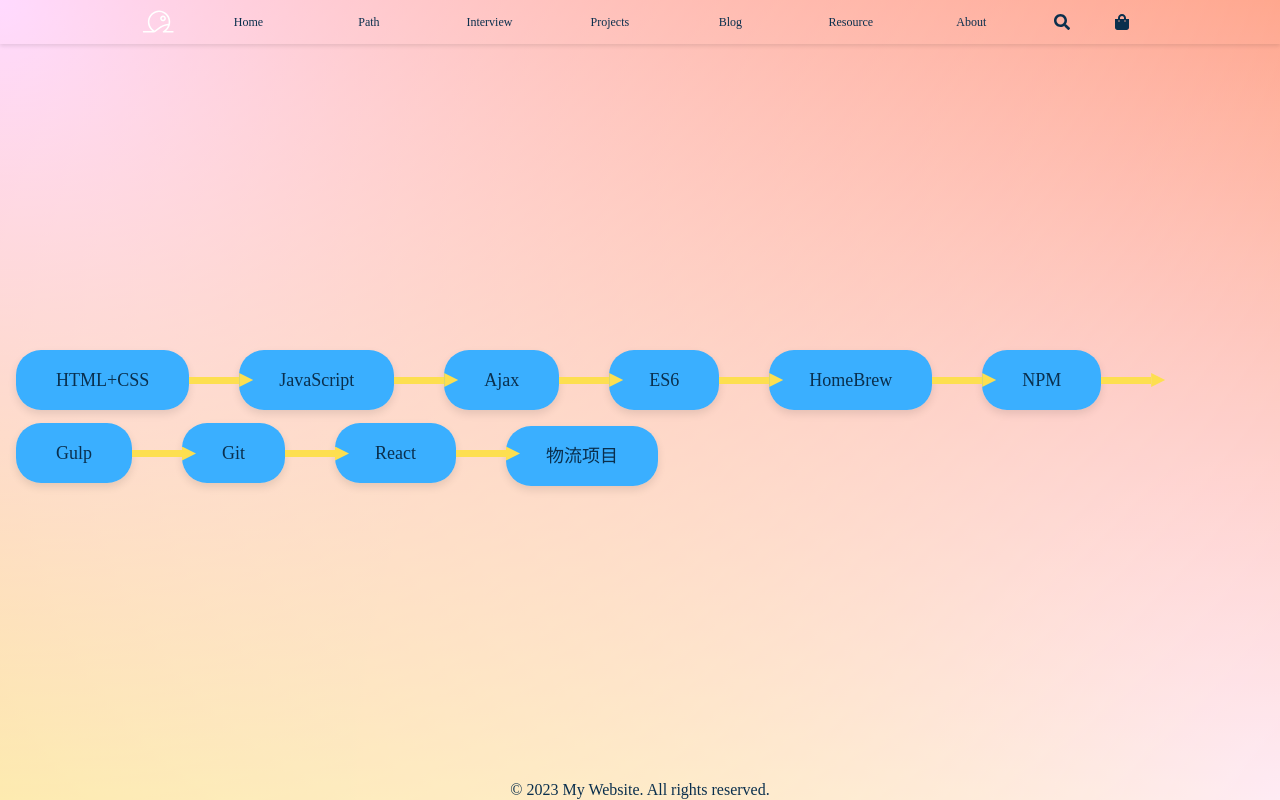
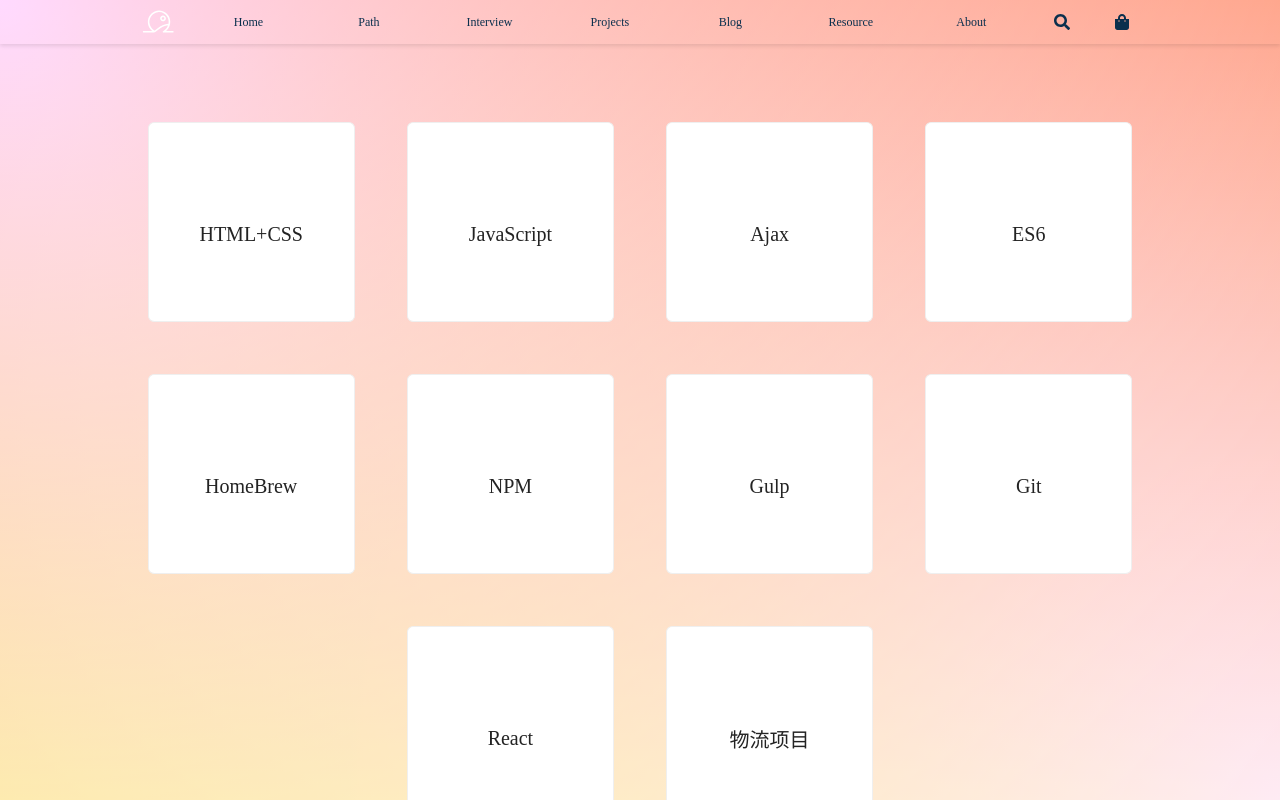
Before and after one commit to Gan-Xing/NextTS, a Next.js app: page /path in a window 1280 px wide. Built offline with nearby package versions, Linux system fonts and the light colour scheme.

Commit message:
修改学习路径布局与样式

```diff
--- a/src/components/StudyProgress/index.tsx
+++ b/src/components/StudyProgress/index.tsx
@@ -2,7 +2,7 @@ import styles from '@/styles/StudyProgress.module.css';
 import { useState } from 'react';
 import { StudyProgressProps } from '@/types';
 
-const StudyProgress: React.FC<StudyProgressProps> = ({ commits }) => {
+const StudyProgress: React.FC<StudyProgressProps> = ({ slug, commits }) => {
 	const [searchTerm, setSearchTerm] = useState('');
 
 	const filteredCommits = commits?.filter((commit) =>
@@ -11,7 +11,7 @@ const StudyProgress: React.FC<StudyProgressProps> = ({ commits }) => {
 
 	return (
 		<div className={styles.studyProgressContainer}>
-			<h2 className={styles.title}>学习进度</h2>
+			<h2 className={styles.title}>学习进度--{slug}</h2>
 			<input
 				type='text'
 				placeholder='搜索提交记录...'
--- a/src/pages/path/index.tsx
+++ b/src/pages/path/index.tsx
@@ -4,26 +4,43 @@ import { MilestoneData, MilestoneProps } from '@/types';
 import Link from 'next/link';
 
 const milestones: MilestoneData[] = [
-	{ id: 1, label: 'HTML+CSS', slug: 'html-css' },
-	{ id: 2, label: 'JavaScript', slug: 'javascript' },
-	{ id: 3, label: 'Ajax', slug: 'ajax' },
-	{ id: 4, label: 'ES6', slug: 'es6' },
-	{ id: 5, label: 'HomeBrew', slug: 'homebrew' },
-	{ id: 6, label: 'NPM', slug: 'npm' },
-	{ id: 7, label: 'Gulp', slug: 'gulp' },
-	{ id: 8, label: 'Git', slug: 'git' },
-	{ id: 9, label: 'React', slug: 'react' },
-	{ id: 10, label: '物流项目', slug: 'logimate' }
+	{ id: 1, label: 'HTML+CSS', slug: 'html-css', commits: [] },
+	{ id: 2, label: 'JavaScript', slug: 'javascript', commits: [] },
+	{ id: 3, label: 'Ajax', slug: 'ajax', commits: [] },
+	{ id: 4, label: 'ES6', slug: 'es6', commits: [] },
+	{ id: 5, label: 'HomeBrew', slug: 'homebrew', commits: [] },
+	{ id: 6, label: 'NPM', slug: 'npm', commits: [] },
+	{ id: 7, label: 'Gulp', slug: 'gulp', commits: [] },
+	{ id: 8, label: 'Git', slug: 'git', commits: [] },
+	{
+		id: 9,
+		label: 'React',
+		slug: 'react',
+		commits: []
+	},
+	{
+		id: 10,
+		label: '物流项目',
+		slug: 'logimate',
+		commits: ['Gan-Xing/Antdpro6', 'Gan-Xing/NestJSAntdpro6']
+	}
 ];
 
-const Milestone: React.FC<MilestoneProps> = ({ label, slug, showArrow }) => {
+const Milestone: React.FC<MilestoneProps> = ({ label, slug, commitsUrls }) => {
 	return (
-		<div className={styles.milestone}>
-			<Link href={`path/${slug}`}>
-				<span className={styles.card}>{label}</span>
-			</Link>
-			{showArrow && <div className={styles.arrow} />}
-		</div>
+		<Link
+			className={styles.milestone}
+			href={`/path/${slug}?commitsUrls=${commitsUrls.join(',')}`}>
+			<div className={styles.milestoneInner}>
+				<div className={styles.milestoneFront}>
+					<h2 className={styles.label}>{label}</h2>
+				</div>
+				<div className={styles.milestoneBack}>
+					<h2 className={styles.label}>More Info</h2>
+					这是更多的内容
+				</div>
+			</div>
+		</Link>
 	);
 };
 
@@ -36,9 +53,7 @@ const Path = () => {
 						key={milestone.id}
 						label={milestone.label}
 						slug={milestone.slug}
-						showArrow={
-							index < milestones.length - 1
-						}
+						commitsUrls={milestone.commits}
 					/>
 				))}
 			</div>
--- /dev/null
+++ b/src/services/index.ts
@@ -0,0 +1 @@
+export * from './githubService';
--- a/src/styles/Path.module.css
+++ b/src/styles/Path.module.css
@@ -1,111 +1,138 @@
+/* General Path Container Styles */
 .pathContainer {
 	display: flex;
-	align-items: center;
-	padding: 20px 0;
 	flex-wrap: wrap;
+	padding: 24px 32px;
+	justify-content: center;
+	width: 75rem;
 }
 
-.pathChildContent {
-	display: flex;
+/* Milestone Component Styles */
+.milestone {
+	margin: 16px;
+	padding: 10px;
+	/* border: 1px solid #efefef; */
+	border-radius: 3%;
+	transition: all 0.3s ease-in-out;
+	text-align: center;
+	flex-basis: 20%;
 }
-.pathChildSection {
-	display: flex;
-	border-radius: 0.625rem;
+
+/* Hover Effect - Flip the card */
+.milestone:hover .milestoneInner {
+	transform: rotateY(180deg);
+}
+
+.label {
+	display: block;
+	margin-top: 24px;
+	font-weight: 500;
+	font-size: 1.25rem;
+	color: rgb(35, 35, 35);
+	text-decoration: none;
+}
+
+.milestone:hover .label {
+	color: var(--main-color);
+}
+
+.milestoneInner {
+	position: relative;
+	width: 100%;
+	height: 200px; /* Adjust as needed */
+	transition: transform 0.8s;
+	transform-style: preserve-3d;
+}
+
+/* Front and Back Side of the Card */
+.milestoneFront,
+.milestoneBack {
+	position: absolute;
 	width: 100%;
 	height: 100%;
-}
-.pathChildCards {
-	width: 2rem;
-	height: 100%;
-	backdrop-filter: blur(8px); /* 毛玻璃效果 */
-	box-shadow: 0 4px 6px rgba(0, 0, 0, 0.1); /* 保留阴影以增加深度感 */
-	cursor: pointer;
-	font-size: 1.5rem;
-	transition: transform 0.3s ease-in-out;
+	backface-visibility: hidden;
+	border: 1px solid #efefef;
+	border-radius: 3%;
+	box-sizing: border-box;
 	display: flex;
-	justify-content: center;
-	align-items: flex-start;
-	background-color: rgba(255, 255, 255, 0.15); /* 增加透明度 */
+	flex-direction: column;
+	justify-content: space-around;
+	align-items: center;
 }
 
-.pathChildCards.active {
-	flex: 1;
-	width: auto;
-	background-color: rgba(255, 255, 255, 0.15); /* 增加透明度 */
+.milestoneFront {
+	background-color: white;
 }
 
-.pathChildCards:hover {
-	z-index: 1;
-	box-shadow: 0 6px 8px rgba(0, 0, 0, 0.15);
-	background-color: rgba(255, 255, 255, 0.15); /* 增加透明度 */
-}
-.pathChildCards span {
-	margin-top: 2.5rem;
+/* Back Side */
+.milestoneBack {
+	background-color: #dfe4e8;
+	transform: rotateY(180deg);
 }
 
-.pathChildCards:hover span {
-	margin-top: 2.5rem;
-	transform: scale(1.2);
-	transition: transform 0.3s ease-in-out;
-	display: inline-block; /* 为了使transform作用于span元素 */
+/* Responsive Styles */
+@media screen and (max-width: 1200px) {
+	.pathContainer {
+		padding-top: 47px;
+	}
+	.milestone {
+		flex-basis: 35%;
+	}
 }
 
-.pathChildCards.active:hover {
-	transform: scale(1); /* 对于激活状态的卡片，鼠标悬停时保持原始大小 */
+@media screen and (max-width: 768px) {
+	.pathContainer {
+		padding-top: 47px;
+	}
+	.milestone {
+		flex-basis: 50%;
+	}
 }
 
-.milestone {
-	display: flex;
-	align-items: center;
-	margin: 25px 0;
+/* Path.module.css */
+.pathChildSection {
+	width: 100%;
+	height: calc(100vh - 4.75rem); /* 与选项卡容器高度相同 */
 }
 
-.card {
-	padding: 20px 40px;
-	background-color: var(--primary-colorb);
-	border-radius: 25px;
-	box-shadow: 0 4px 8px rgba(0, 0, 0, 0.1);
-	font-size: 18px;
-	color: var(--main-color);
-	transition: background-color 0.3s ease, color 0.3s ease, transform 0.3s ease; /* 添加 transform 到过渡效果中 */
-	cursor: pointer; /* “小手”样式 */
+.pathChildContainer {
+	display: flex;
+	padding: 24px 32px;
+	width: 100%;
+	position: relative;
 }
 
-.card:hover {
-	background-color: var(--secondary-colorp);
-	transform: scale(1.05); /* 悬停时放大卡片 */
+.tabsContainer {
+	flex-basis: 15%;
+	padding: 0.625rem;
+	min-width: 7rem;
+	max-width: 12.5rem;
+	border-right: 1px solid #ddd;
+	top: 4.5rem; /* 调整以避免被导航栏遮挡 */
+	left: 0;
+	overflow-y: auto;
 }
 
-.arrow {
-	width: 50px; /* 略微调整箭头宽度以适应更大的箭头 */
-	height: 7px; /* 调整实线的高度 */
-	position: relative;
-	background: var(--secondary-colory); /* 使用全局的黄色 */
-	margin: 0 auto; /* 使箭头居中 */
+.tab {
+	display: block;
+	width: 100%;
+	border: none;
+	background-color: transparent;
+	padding: 10px;
+	cursor: pointer;
+	text-align: left;
 }
 
-.arrow::after {
-	content: '';
-	position: absolute;
-	width: 14px; /* 调整三角形的宽度 */
-	height: 14px; /* 调整三角形的高度 */
-	right: -14px; /* 将箭头放置在实线之后 */
-	top: 50%;
-	transform: translateY(-50%);
-	background-color: var(--secondary-colory); /* 使用全局的黄色 */
-	clip-path: polygon(100% 50%, 0 0, 0 100%); /* 创建右指向的三角形形状 */
+.tab:hover {
+	background-color: #f2f2f2;
 }
 
-@media (prefers-color-scheme: dark) {
-	.card {
-		background-color: var(--secondary-colorp);
-		color: var(--main-color);
-	}
-	.card:hover {
-		background-color: var(--secondary-coloro);
-		transform: scale(1.05);
-	}
-	.arrow {
-		background-color: var(--secondary-coloro);
-	}
+.active {
+	background-color: #ddd;
 }
+
+.tabContent {
+	flex-grow: 1;
+	padding: 15px;
+	overflow-y: auto; /* 添加滚动条以适应内容 */
+}
--- a/src/types/common.d.ts
+++ b/src/types/common.d.ts
@@ -1,3 +1,3 @@
 export interface SlugProps {
-	slug: string;
+	slug: string | string[] | undefined;
 }
```
Also changed, not shown: src/components/StudyContent/index.tsx (+9 -2 lines), src/components/StudyPlan/index.tsx (+9 -2 lines), src/components/StudySummary/index.tsx (+9 -2 lines), src/pages/path/[slug].tsx (+65 -27 lines), src/pages/path/logimate/index.tsx (deleted, +0 -86 lines), src/services/githubService.ts (added, +10 -0 lines), src/types/path.d.ts (+14 -3 lines).
